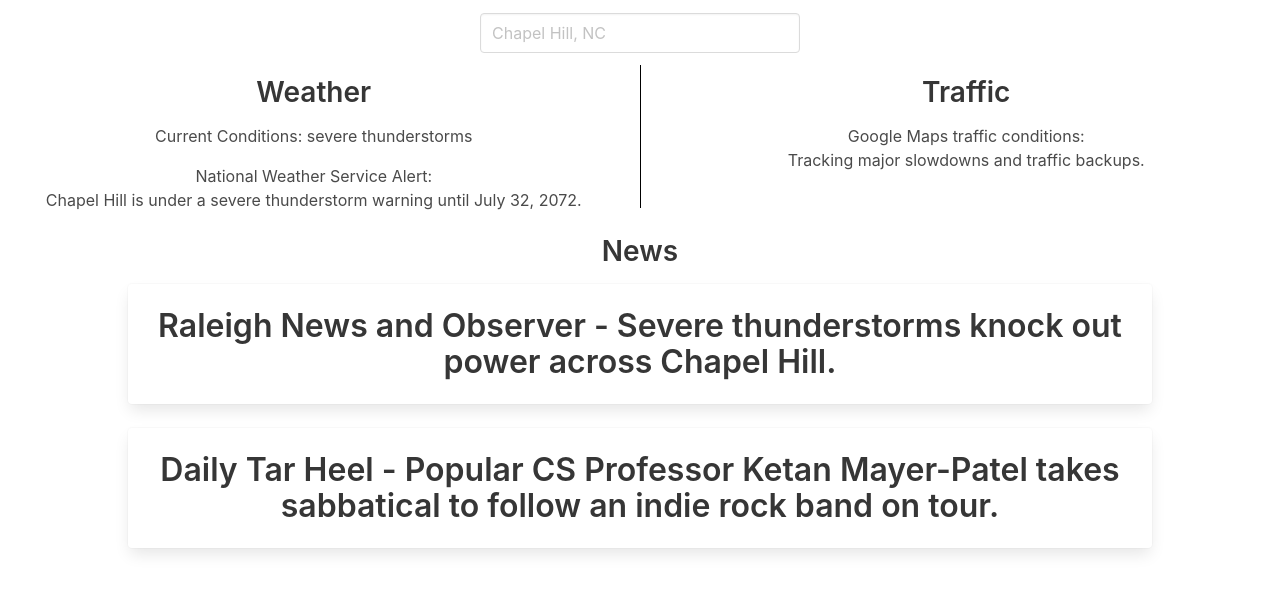
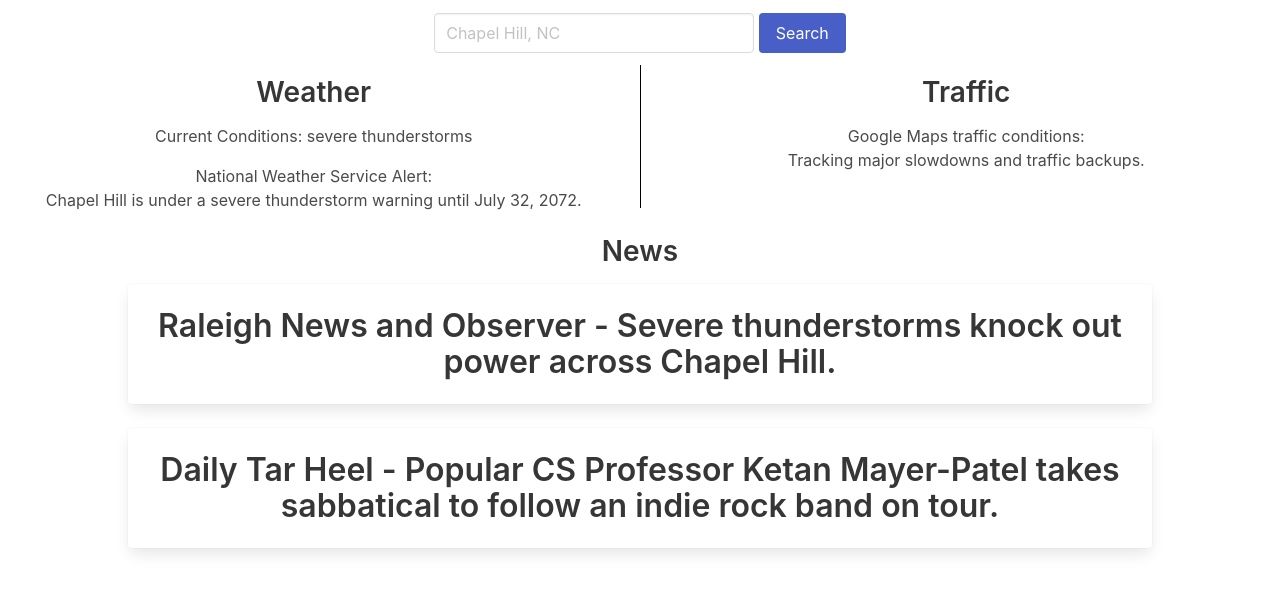
Before and after one commit to rrp316/426-project, a website: page data.html in a window 1280 px wide. Shown: the part 109-702 px from the top of the page. Drawn offline with nearby package versions, Linux system fonts and the light colour scheme; a web font is replaced by a local one.

Commit message:
added search button

```diff
--- a/data.html
+++ b/data.html
@@ -81,6 +81,7 @@
     <div class="content has-text-centered">
         <p style="padding-top:2%;">Search by city and state:</p>
         <input style="width:25%;" class="input" type="text" placeholder="Chapel Hill, NC">
+        <button class="button is-link">Search</button>
     </div>
     <div class="content has-text-centered">
         <div class="columns">
```
